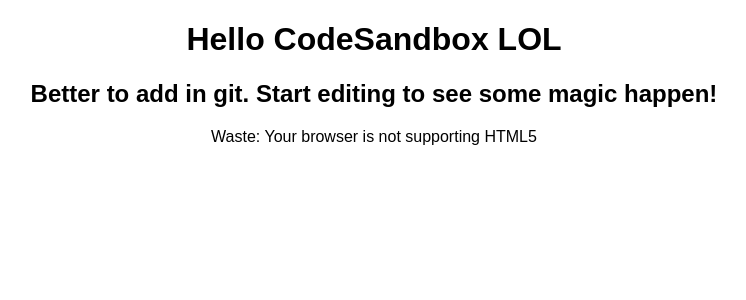
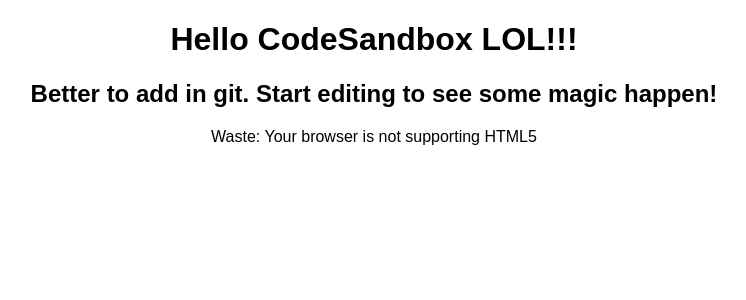
Before and after one commit to vaideeswaran23/draks, a React (Create React App) app: page / in a window 1280 px wide. Shown: the top 300 px of the page, without its empty margins (266-1012 px from the left). Built offline with nearby package versions, Linux system fonts and the light colour scheme.

Commit message:
First commit

```diff
--- a/src/App.js
+++ b/src/App.js
@@ -4,7 +4,7 @@
 export default function App() {
   return (
     <div className="App">
-      <h1>Hello CodeSandbox LOL</h1>
+      <h1>Hello CodeSandbox LOL!!!</h1>
       <h2>Better to add in git. Start editing to see some magic happen!</h2>
       <p>Waste: Your browser is not supporting HTML5</p>
     </div>
```
